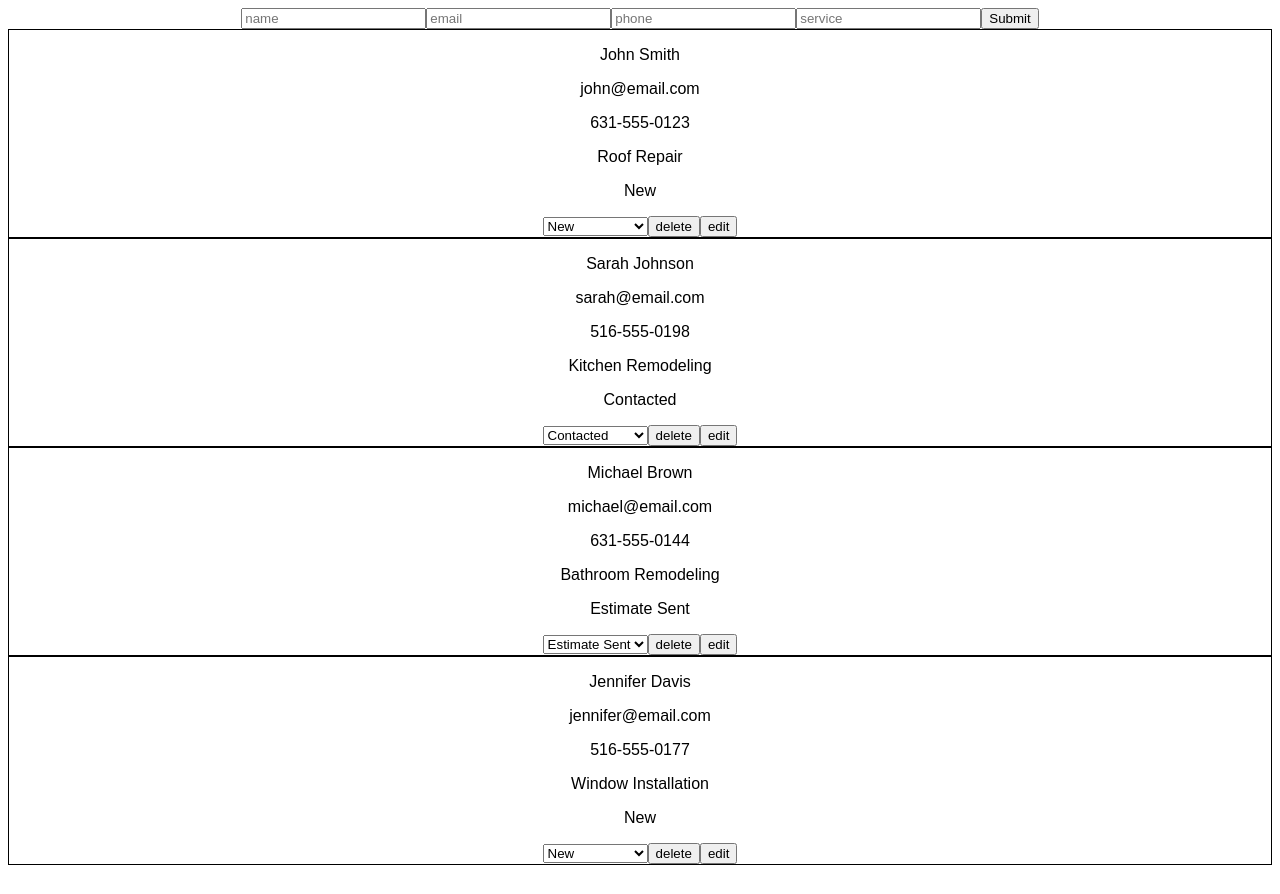
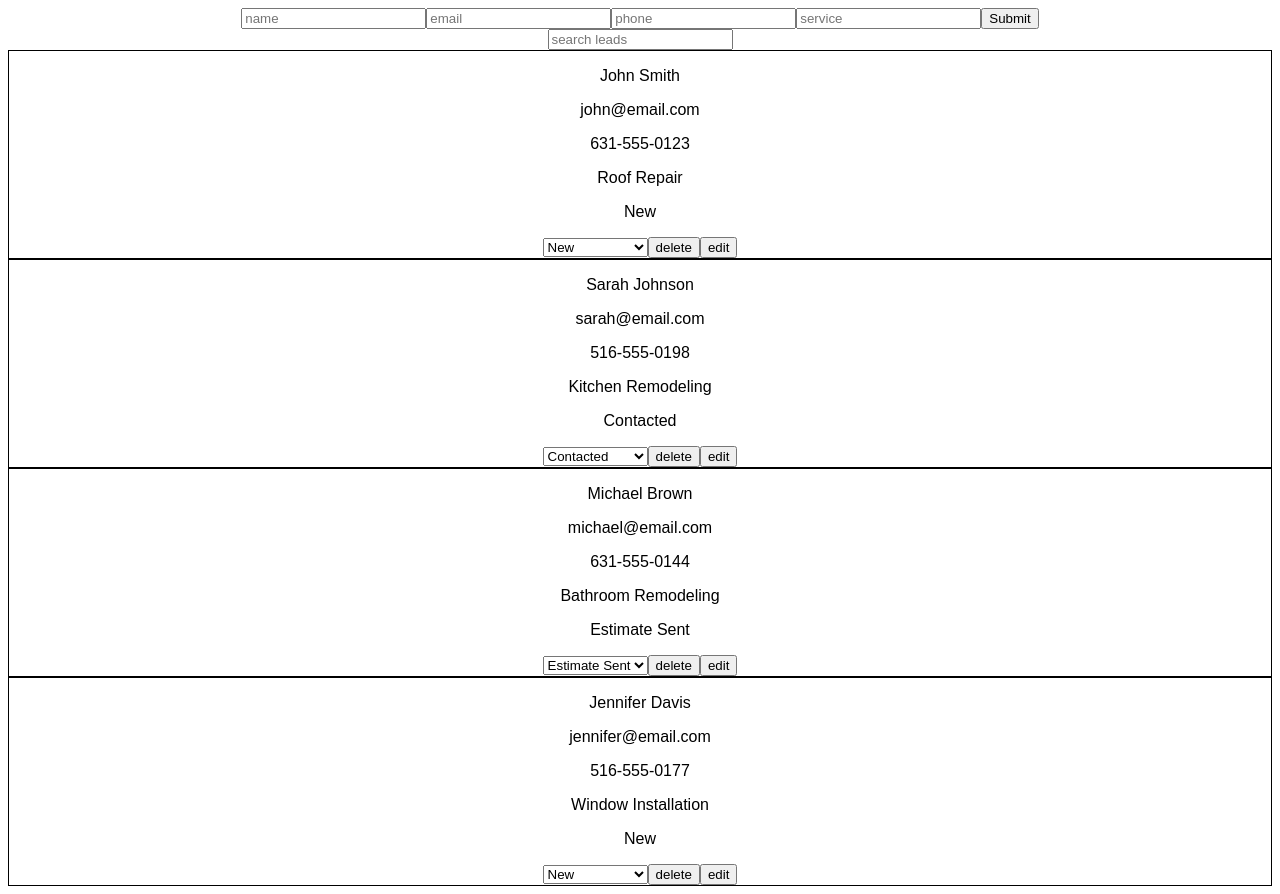
Before and after one commit to Mtuozzo86/apex-home-services, a React (Create React App) app: page / in a window 1280 px wide. Before the commit the page ends 873 px from the top, so only its background shows below. Built offline with nearby package versions, Linux system fonts and the light colour scheme.

Commit message:
setting up filter search

```diff
--- a/src/App.js
+++ b/src/App.js
@@ -3,10 +3,12 @@ import { useState } from "react";
 import initialLeads from "./data/initialLeads";
 import LeadsList from "./components/LeadsList";
 import LeadForm from "./components/LeadForm";
+import SearchLead from "./components/SearchLead";
 
 export default function App() {
   const [leads, setLeads] = useState(initialLeads);
   const [selectedLead, setSelectedLead] = useState(null);
+  const [search, setSearch] = useState('')
 
   function handleAddLead(newLead) {
     setLeads((prev) => [
@@ -45,6 +47,7 @@ export default function App() {
         onSubmitLeadForm={handleAddLead}
         onUpdateLead={handleUpdatedLead}
       />
+      <SearchLead />
       <LeadsList
         onDeleteLead={handleDeleteLead}
         onEditLead={handleEditLead}
--- /dev/null
+++ b/src/components/SearchLead.js
@@ -0,0 +1,9 @@
+function SearchLead(params) {
+  return (
+    <div>
+      <input type="text" placeholder="search leads" />
+    </div>
+  );
+}
+
+export default SearchLead;
```
